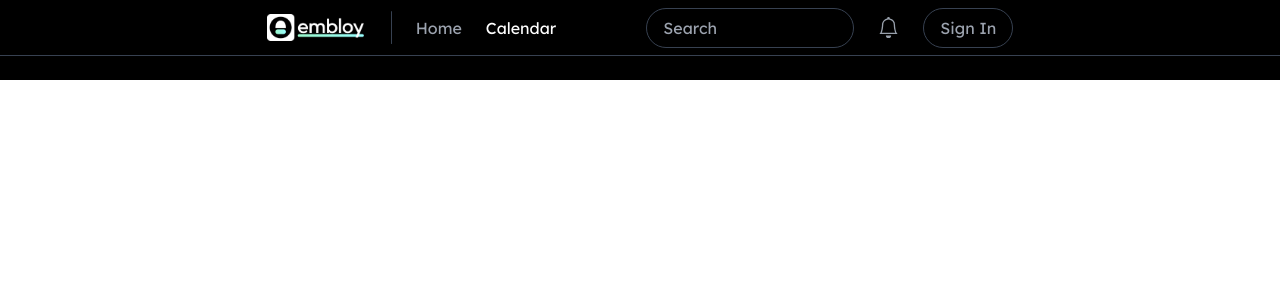
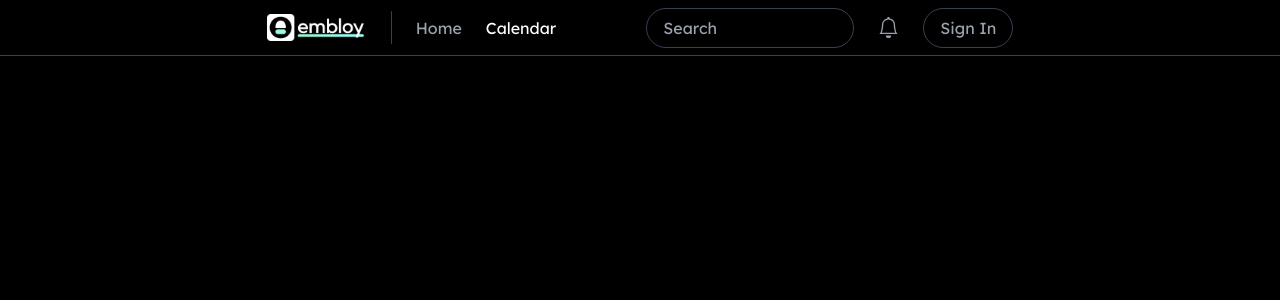
Before and after one commit to Embloy/Embloy-Genius-Client, a Next.js app: page /calendar in a window 1280 px wide. Shown: the top 300 px of the page. Built offline with nearby package versions, Linux system fonts and the light colour scheme.

Commit message:
added basic acalendar structure

```diff
--- a/app/calendar/page.js
+++ b/app/calendar/page.js
@@ -1,7 +1,15 @@
 import React from "react";
 
-const Calendar = () => {
-    return <div>Calendar</div>;
-};
-
-export default Calendar;
+export default function Calendar() {
+    return (
+        <>
+            <div>
+                <p>This is a content to make our page longer</p>
+                <div className="w-full h-screen"></div>
+                <p>
+                    Lorem Ipsum is simply dummy text ...
+                </p>
+            </div>
+        </>
+    );
+}
--- a/package.json
+++ b/package.json
@@ -17,7 +17,10 @@
     "tailwindcss": "latest",
     "tailwind-merge": "latest",
     "daisyui": "latest",
-    "clsx": "latest"
+    "clsx": "latest",
+    "@fullcalendar/core": "latest",
+    "@fullcalendar/daygrid": "latest",
+    "@fullcalendar/react": "latest"
   },
   "devDependencies": {
     "autoprefixer": "latest",
```
Also changed, not shown: 1 other file (tests, documents, lock files or other folders).
